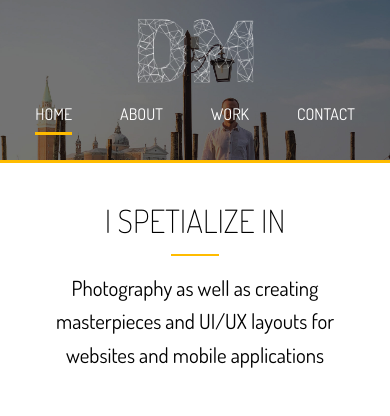
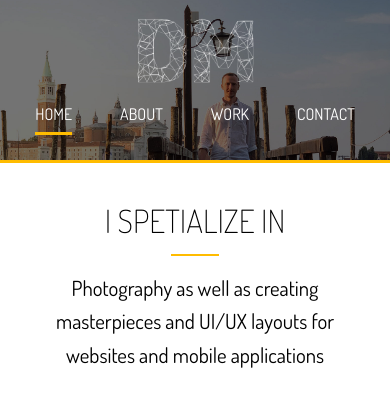
Before and after one commit to DmitriiMal/Portfolio_project, a PHP site: page /dist/index.html in a window 390 px wide. Shown: the top 416 px of the page. Run offline with PHP 8.4, Linux system fonts and the light colour scheme; some libraries are stand-ins or nearby versions.

Commit message:
background-position mobile

```diff
--- a/dist/css/main.css
+++ b/dist/css/main.css
@@ -440,11 +440,12 @@ img {
   #header-home {
     height: 10rem;
     border-bottom: 3px solid #ffbc00;
-    background-position: 20% 30%; }
+    background-position: 20% 37%; }
     #header-home .header-content {
       display: none; }
   #header-inner {
-    height: 10rem; }
+    height: 10rem;
+    background-position: 20% 37%; }
   #home-a .specials,
   #home-b .stats,
   #home-c .process,
--- a/scss/_media.scss
+++ b/scss/_media.scss
@@ -28,7 +28,8 @@
     &-home {
       height: 10rem;
       border-bottom: 3px solid $main-color;
-      background-position: 20% 30%;
+      background-position: 20% 37%;
+      // background-position: 20% 30%;
 
       .header-content {
         display: none;
@@ -37,6 +38,7 @@
 
     &-inner {
       height: 10rem;
+      background-position: 20% 37%;
     }
   }
 
```
